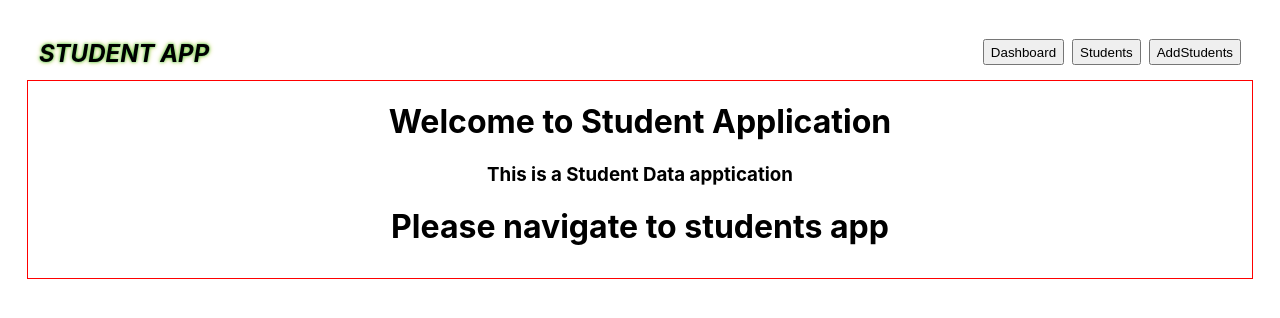
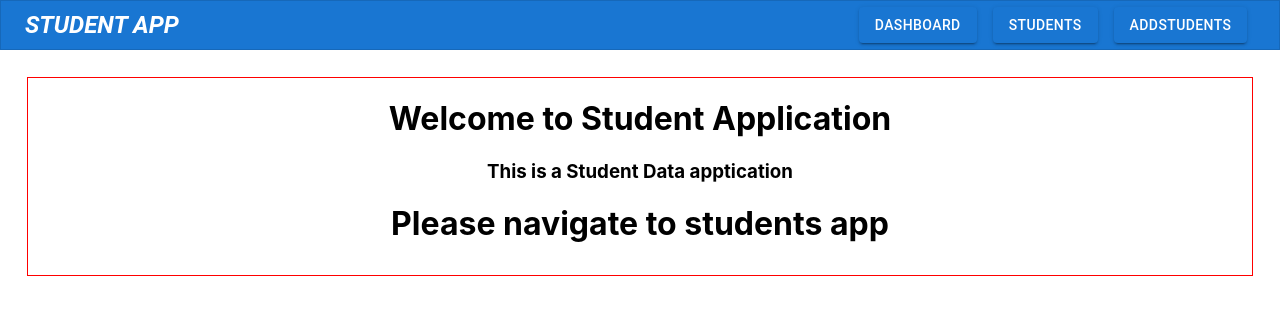
Before and after one commit to Dineshds05/StudentApp, a React (Create React App) app: page / in a window 1280 px wide. Shown: the top 318 px of the page. Built offline with nearby package versions, Linux system fonts and the light colour scheme; no server answers.

Commit message:
first commit

```diff
--- a/package.json
+++ b/package.json
@@ -3,6 +3,10 @@
   "version": "0.1.0",
   "private": true,
   "dependencies": {
+    "@emotion/react": "^11.11.1",
+    "@emotion/styled": "^11.11.0",
+    "@mui/icons-material": "^5.14.19",
+    "@mui/material": "^5.14.19",
     "@testing-library/jest-dom": "^5.16.5",
     "@testing-library/react": "^13.4.0",
     "@testing-library/user-event": "^13.5.0",
--- a/src/App.css
+++ b/src/App.css
@@ -9,6 +9,7 @@ nav{
 nav>div>b>i{
   text-shadow: 0 0 3px #45d669, 0 0 5px #c3c532;
   font-size: 150%;
+  width: 50%;
 }
 .main-container{
   margin: 27px;
@@ -36,11 +37,7 @@ main{
   gap: 1rem;
 }
 .stud-card{
-  border: 1px solid peru;
-  height: 250px;
-  width: 170px;
-  background-color: whitesmoke;
-  border-radius: 12px;
+  background-color: rgba(10, 10, 10, 0.089);
 }
 .card-btn-group{
   padding: 1px;
--- a/src/Base/Base.js
+++ b/src/Base/Base.js
@@ -1,19 +1,36 @@
+import { AppBar, Button, IconButton, Stack, Toolbar, Typography } from "@mui/material";
 import React from "react";
 import { useNavigate } from "react-router-dom";
 function Base({Title, Description, children}) {
  const navigate = useNavigate()
     return (
-      <div className="main-container">
+
+        <div>
         <header>
-        <nav>
-          <div><b><i>STUDENT APP</i></b></div>
-          <div className="nav-btn-group">
-            <button onClick={()=>navigate("/")}>Dashboard</button>
-            <button onClick={()=>navigate("/students")}>Students</button>
-            <button onClick={()=>navigate("/Addstudents")}>AddStudents</button>
-          </div>
-          </nav>
-        </header>
+        <AppBar variant="outlined" position="static">
+  <Toolbar variant="dense">
+    <Typography variant="h5" edge="start" color="inherit" aria-label="menu" sx={{ mr: 85 }}>
+    <div><b><i>STUDENT APP</i></b></div>
+    </Typography>
+    <Stack direction="row" spacing={2}>
+    <Button variant="contained" onClick={()=>navigate("/")}>
+    <Typography variant="h8" color="white" component="div" >
+    Dashboard
+    </Typography></Button>
+    <Button variant="contained" onClick={()=>navigate("/students")}>
+    <Typography variant="h8" color="white" component="div" >
+    Students
+    </Typography></Button>
+    <Button variant="contained" onClick={()=>navigate("/Addstudents")}>
+    <Typography variant="h8" color="white" component="div" >
+    AddStudents
+    </Typography></Button>
+    </Stack>
+  </Toolbar>
+</AppBar>
+
+</header>
+<div className="main-container">
         <main>
             <h1>{Title}</h1>
             <h3>{Description}</h3>
@@ -22,6 +39,7 @@ function Base({Title, Description, children}) {
             </div>
         </main>
       </div>
+      </div>
     );
   }
 export default Base
--- a/src/Components/Students.js
+++ b/src/Components/Students.js
@@ -1,6 +1,8 @@
 import React from "react";
 import Base from "../Base/Base";
 import { useNavigate } from "react-router-dom";
+import Paper from '@mui/material/Paper';
+import Box from '@mui/material/Box';
 const Students = ({students, setStudents}) => {
     const navigate = useNavigate()
     const deleteStudent = async (studentID) =>{
@@ -21,9 +23,24 @@ const Students = ({students, setStudents}) => {
         Title = {'Student Info'}
         Description={"All Student info will be displayed here"}
         >
+
+
         <div className='stud-collections'>
-         {students.map((stud, idx)=>(
+                 {students.map((stud, idx)=>(
+
             <div className="stud-card" key={idx}>
+               <Box
+                  sx={{
+                    display: 'flex',
+                    flexWrap: 'wrap',
+                    '& > :not(style)': {
+                      m: 1,
+                      width: 180,
+                      height: 250,
+                    },
+                  }}
+                >
+            <Paper elevation={10}>
                 <h3>{stud.name}</h3>
                 <p>Batch : {stud.batch}</p>
                 <p>Education : {stud.education}</p>
@@ -32,10 +49,12 @@ const Students = ({students, setStudents}) => {
                 <div className='card-btn-group'>
                  <button onClick={()=>navigate(`/Editstudents/${stud.id}`)}>Edit</button>
                  <button onClick={()=>deleteStudent(stud.id)}>Delete</button>
-                </div>
+                </div></Paper></Box>
             </div>
          ))}
+
         </div>
+
         </Base>
     );
   }
```
Also changed, not shown: 1 other file (tests, documents, lock files or other folders).
